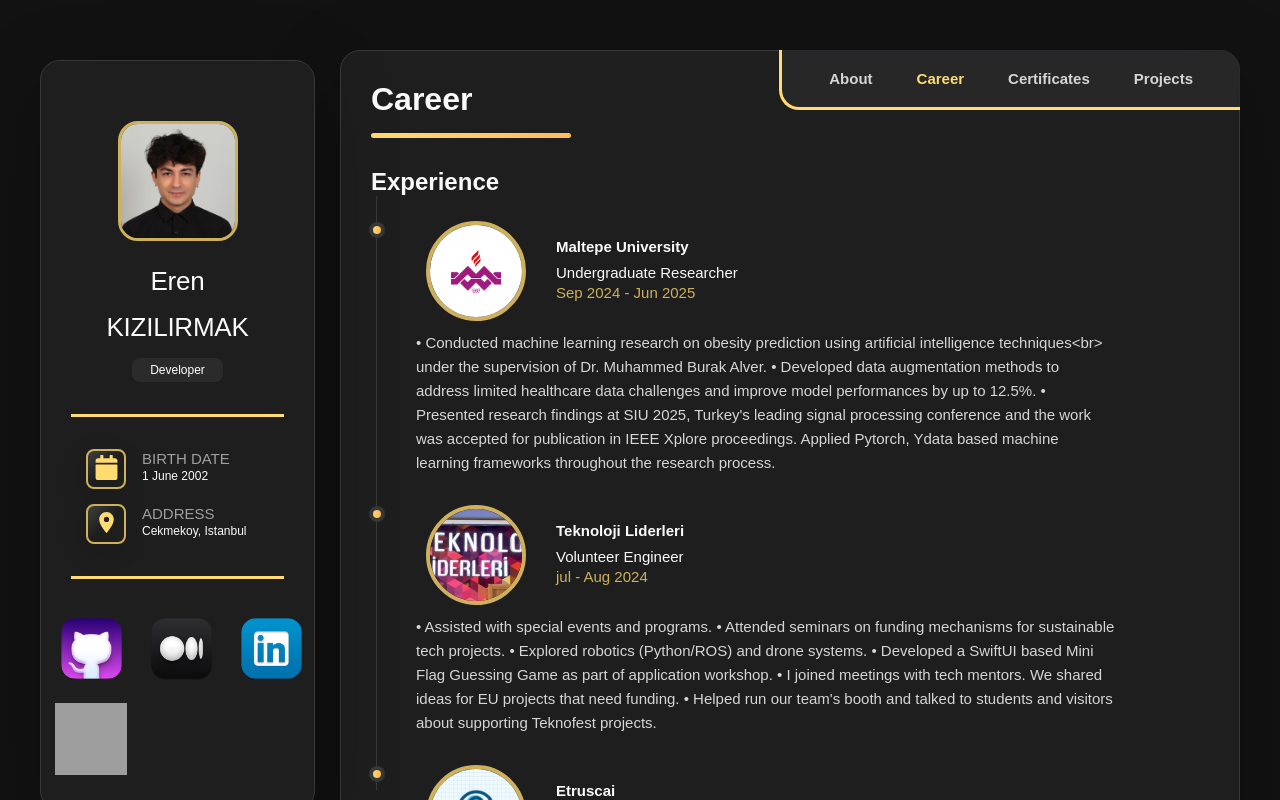
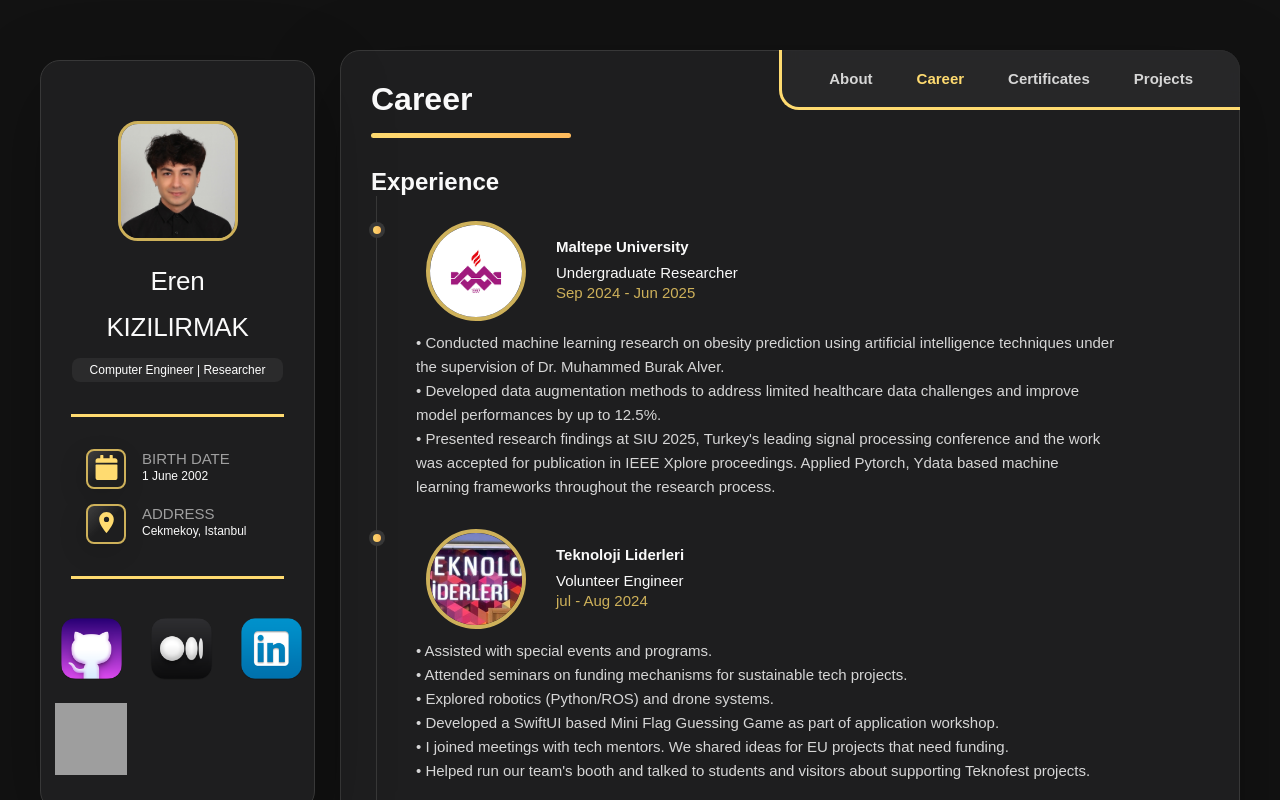
Before and after one commit to eren9677/PersonalWebsite, a React (Create React App) app: page / in a window 1280 px wide. Both pictures are taken after a click on the button "Career". Shown: the top 800 px of the page. Built offline with nearby package versions, Linux system fonts and the light colour scheme; grey boxes are pictures that could not be loaded.

Commit message:
tried to view multiple lines with jsx exp change

```diff
--- a/src/Data/Education.js
+++ b/src/Data/Education.js
@@ -7,11 +7,10 @@ const education = [
         department: "Computer Engineering",
         date: "2021 - 2025",
         desc: `
-        Practiced hypothesis tests and object orientation data through programming examples and labs. Relevant
-coursework: Java Programming, ANN, Data Structures, Applied Statistics, Database Management
-Systems. Built a complete e-commerce site with PHP with XAMPP using Tailwind including the admin
-panel as a course project. Learned to use Wireshark for package inspection in computer networks lecture.
-Currently conducting a research on ML for graduation.
+        • Built a full featured e-commerce site with PHP (XAMPP,Tailwind), including an admin panel
+• Learned Wireshark for network packet inspection in Computer Networks course
+• Gained hands on experience with the Software Development Life Cycle (SDLC)
+• Learned to use Jira for agile project management and applied Scrum methodology
         `
     },
   ]
--- a/src/Data/Experience.js
+++ b/src/Data/Experience.js
@@ -8,16 +8,18 @@ const experience = [
       image: maltepe,
       position: 'Undergraduate Researcher',
       year: 'Sep 2024 - Jun 2025',
-      description:
-        `
-• Conducted machine learning research on obesity prediction using artificial intelligence techniques<br>
-under the supervision of Dr. Muhammed Burak Alver.
-• Developed data augmentation methods to address limited healthcare data challenges and improve
-model performances by up to 12.5%.
-• Presented research findings at SIU 2025, Turkey's leading signal processing conference and the
+      descriptions: [
+        `• Conducted machine learning research on obesity prediction using artificial intelligence techniques
+under the supervision of Dr. Muhammed Burak Alver.`,
+
+`• Developed data augmentation methods to address limited healthcare data challenges and improve
+model performances by up to 12.5%.`,
+
+`• Presented research findings at SIU 2025, Turkey's leading signal processing conference and the
 work was accepted for publication in IEEE Xplore proceedings. Applied Pytorch, Ydata based
-machine learning frameworks throughout the research process.
-        `
+machine learning frameworks throughout the research process.`,
+
+      ]
     },
 
     {
@@ -25,31 +27,35 @@ machine learning frameworks throughout the research process.
       image: teknolojiliderleri,
       position: 'Volunteer Engineer',
       year: 'jul - Aug 2024',
-      description:
-        `
-• Assisted with special events and programs.
-• Attended seminars on funding mechanisms for sustainable tech projects.
-• Explored robotics (Python/ROS) and drone systems.
-• Developed a SwiftUI based Mini Flag Guessing Game as part of application workshop.
-• I joined meetings with tech mentors. We shared ideas for EU projects that need funding.
-• Helped run our team's booth and talked to students and visitors about supporting Teknofest
-projects.
-        `
+      descriptions:
+        [
+`• Assisted with special events and programs. `,
+
+`• Attended seminars on funding mechanisms for sustainable tech projects.`,
+
+`• Explored robotics (Python/ROS) and drone systems.`,
+
+`• Developed a SwiftUI based Mini Flag Guessing Game as part of application workshop.`,
+
+`• I joined meetings with tech mentors. We shared ideas for EU projects that need funding.`,
+
+`• Helped run our team's booth and talked to students and visitors about supporting Teknofest
+projects.`
+]
     },
     {
       title: 'Etruscai',
       image: etruscai,
       position: 'ML R&D Intern',
       year: 'May - Aug 2023',
-      description:
-        `
-• Collaborated in a team to design and experiment on model improvement techniques.
-• Applied principal component analysis (PCA) to improve regression model's accuracy by 4%.(Sklearn,
-Python, Scipy).
-• Applied the pmdarima, prophet and tensorflow libraries to perform exploratory data analysis (EDA) on
-time series data.
-• Authored technical reports for improved ML models (Matplotlib, Excel, LaTeX).
-        `
+      descriptions: [
+                `• Collaborated in a team to design and experiment on model improvement techniques.`,
+                `• Applied principal component analysis (PCA) to improve regression model's accuracy by 4%.(Sklearn,
+Python, Scipy).`,
+                `• Applied the pmdarima, prophet and tensorflow libraries to perform exploratory data analysis (EDA) on
+time series data.`,
+                `• Authored technical reports for improved ML models (Matplotlib, Excel, LaTeX).`
+        ],
     }
   ]
 
--- a/src/Data/Profile.js
+++ b/src/Data/Profile.js
@@ -3,7 +3,7 @@ import photo from '../assets/images/eren.png';
 const Profile = {
     name: 'Eren',
     surname: 'KIZILIRMAK',
-    title: 'Developer',
+    title: 'Computer Engineer | Researcher',
     image: photo,
 
 }
--- a/src/Data/Project.js
+++ b/src/Data/Project.js
@@ -14,7 +14,7 @@ const project = [
     tech: ['python', 'pytorch', 'shell','numpy'],
     property: [ "Users can capture their own NEtwork packets and capture and exctract the related features. LAter, these data can be used with a ML model to detect the anormal network traffic to flag the threads.",
     ],
-    date: '2025 Feb',
+    date: '2025 March',
     link: 'https://github.com/eren9677/Network-Anomaly-Detection',
     learn: [ "Anomaly Detection in imbalanced Dataset",
       'Using bash to create scripts',
--- a/src/Data/Text.js
+++ b/src/Data/Text.js
@@ -1,10 +1,13 @@
 const text = [
     {
         paragraph:
-        "Hi! I'm Eren, a passionate Computer Engineering student at Maltepe University with a strong focus on machine learning and software development. As a 4th-year student, I have extensive experience in ML, data science, and mobile application development."
-    },
-    {
-        paragraph: "I've developed various applications using Python, Java, Swift, and other programming languages. For instance, I created a mobile application for obesity analysis using SwiftUI and Core ML, and developed a mushroom edibility prediction classification model with PyTorch."
+       `Computer Engineer, Researcher with experience in developing machine learning models, deploying
+software solutions, and doing technical research. Proficient in Python, PyTorch, SwiftUI, Docker, and
+MySQL. Applied synthetic data augmentation in healthcare research published at IEEE conferences.
+Experienced in model optimization (PCA), statistical analysis, and full stack development with PHP. Knows
+about REST APIs, containerization, and agile workflows (Scrum/JIRA). Authored technical publications
+on ML validation methods
+`
     },
     {
         paragraph: "Academically, I have a strong foundation in machine learning, artificial neural networks, data structures, and statistics. I continuously expand my knowledge through certifications like IBM Data Science Specialization and Kaggle Intermediate Machine Learning."
--- a/src/Pages/2Resume/1Experience.jsx
+++ b/src/Pages/2Resume/1Experience.jsx
@@ -9,10 +9,16 @@ function Experience({ item }) {
           <h4 className="h4 timeline-item-title">{item.title}</h4>
           <h5 className="h5 timeline-item-position">{item.position}</h5>
           <span>{item.year}</span>
-
         </div>
       </div>
-      <p className="timeline-text">{item.description}</p>
+
+      {/* Render multiple descriptions */}
+      <div className="timeline-descriptions">
+        {item.descriptions.map((description, index) => (
+          <p key={index} className="timeline-text">{description}</p>
+        ))}
+      </div>
+
       <div className="spacer"></div>
     </li>
   );
```
